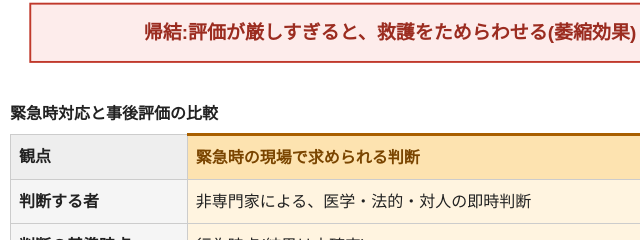
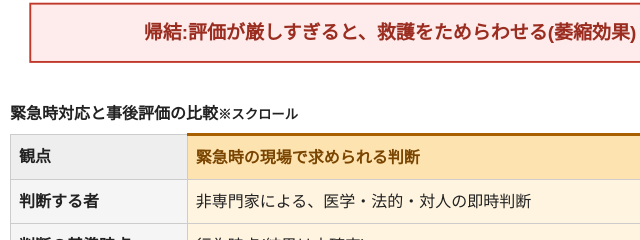
Before and after one commit to 24-blog/aed, a plain HTML site: page asymmetry.html in a window 1280 px wide. Shown: the part 443-683 px from the top of the page, 250-890 px from the left. Drawn offline with Linux system fonts and the light colour scheme.

Commit message:
Update asymmetry.html

```diff
--- a/asymmetry.html
+++ b/asymmetry.html
@@ -85,7 +85,7 @@
 
 <div class="tbl">
 <table>
-<caption>緊急時対応と事後評価の比較</caption>
+<caption>緊急時対応と事後評価の比較<small>※スクロール</small></caption>
 <thead>
 <tr>
 <th>観点</th>
```
